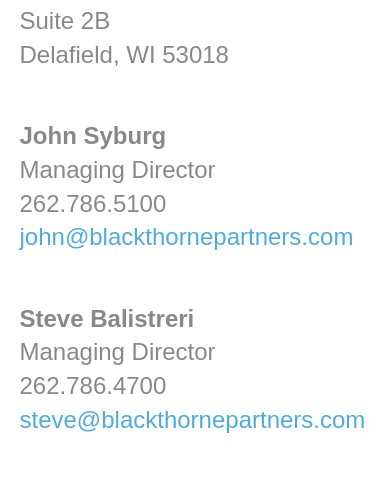
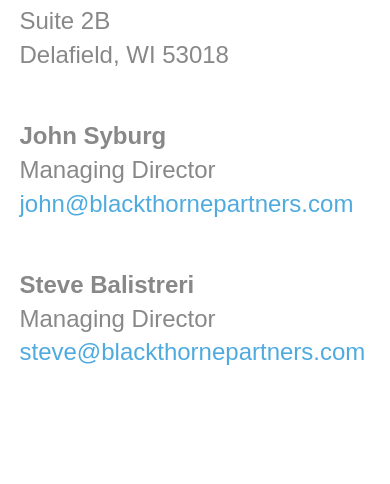
Before and after one commit to foresitegroup/Blackthorne, a PHP site: page /contact-us.php in a window 390 px wide. Shown: the part 269-753 px from the top of the page. Run offline with PHP 8.4, Linux system fonts and the light colour scheme; data that the repository does not hold is empty; some libraries are stand-ins or nearby versions.

Commit message:
Remove phone numbers

```diff
--- a/biographies.php
+++ b/biographies.php
@@ -15,7 +15,6 @@ include "header.php";
 
   <div class="bio-icons">
     <a href="http://www.linkedin.com/in/johnsyburg"><img src="images/icon-linkedin.jpg" alt="LinkedIn"></a>
-    <a href="John-Syburg.vcf"><img src="images/icon-vcard.jpg" alt="vCard" style="margin-left: 5px;"></a>
   </div>
 </div>
 
@@ -47,7 +46,6 @@ John has a history of professional and personal engagement among his peers and i
 
   <div class="bio-icons">
     <a href="http://www.linkedin.com/pub/steve-balistreri/9/813/125"><img src="images/icon-linkedin.jpg" alt="LinkedIn"></a>
-    <a href="Steve-Balistreri.vcf"><img src="images/icon-vcard.jpg" alt="vCard" style="margin-left: 5px;"></a>
   </div>
 </div>
 
--- a/contact-us.php
+++ b/contact-us.php
@@ -14,14 +14,12 @@ include "header.php";
 <div class="one-third">
   <strong>John Syburg</strong><br>
   Managing Director<br>
-  262.786.5100<br>
   <?php email("john@blackthornepartners.com"); ?>
 </div>
 
 <div class="one-third">
   <strong>Steve Balistreri</strong><br>
   Managing Director<br>
-  262.786.4700<br>
   <?php email("steve@blackthornepartners.com"); ?>
 </div>
 
```
